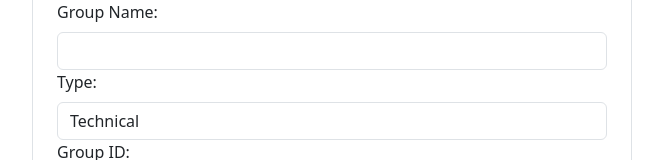
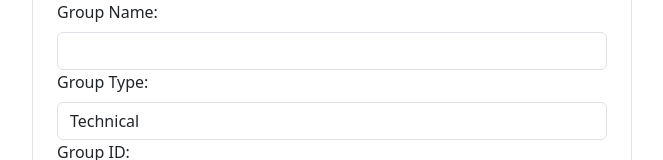
Before and after one commit to rushikeshmachale/company-group-discussion-frontend, a React (Create React App) app: page /admin/dashboard/create in a window 1280 px wide. Shown: the part 127-287 px from the top of the page, without its empty margins (308-971 px from the left). Built offline with nearby package versions, Linux system fonts and the light colour scheme; the HTML template or start-up script is replaced by a standard one.

Commit message:
group create done

```diff
--- a/src/components/CreateGroup.js
+++ b/src/components/CreateGroup.js
@@ -41,7 +41,7 @@ const CreateGroup = () => {
 
 
             <div class="form-group">
-              <label for="type">Type:</label>
+              <label for="type">Group Type:</label>
               <select name="type" id="type" className="form-control" value={type}
               onChange={handleChange}>
               <option value="Technical">Technical</option>
```
